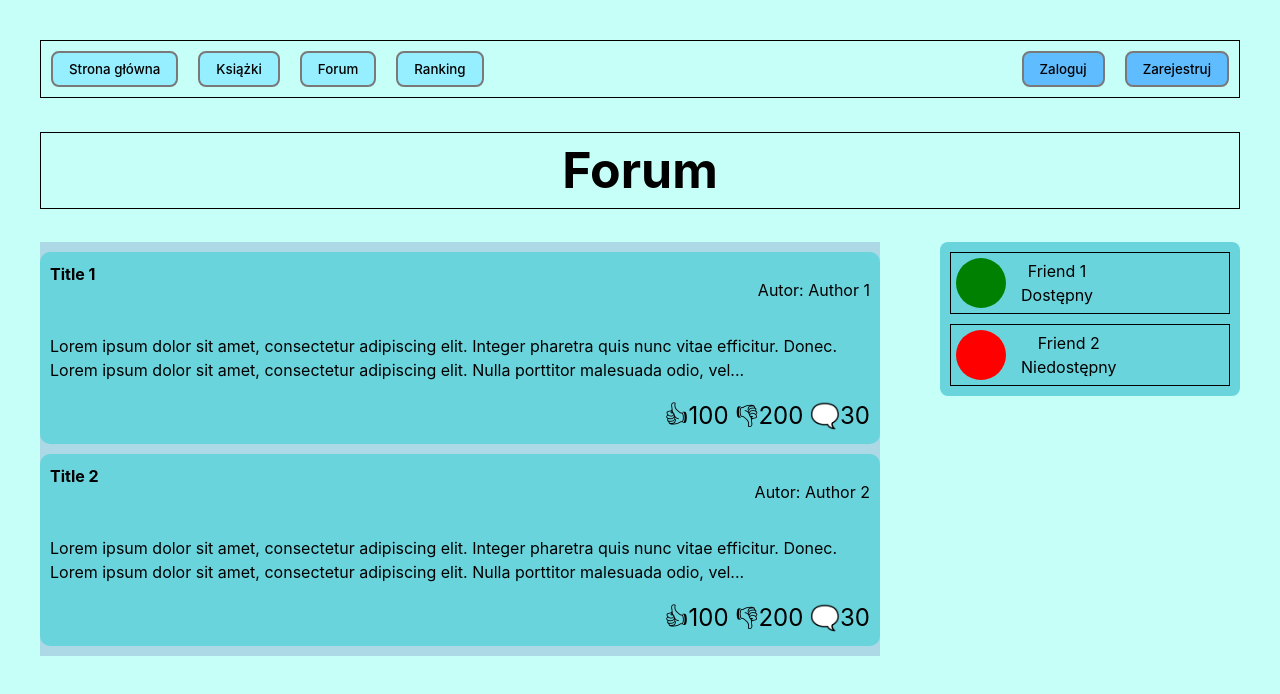
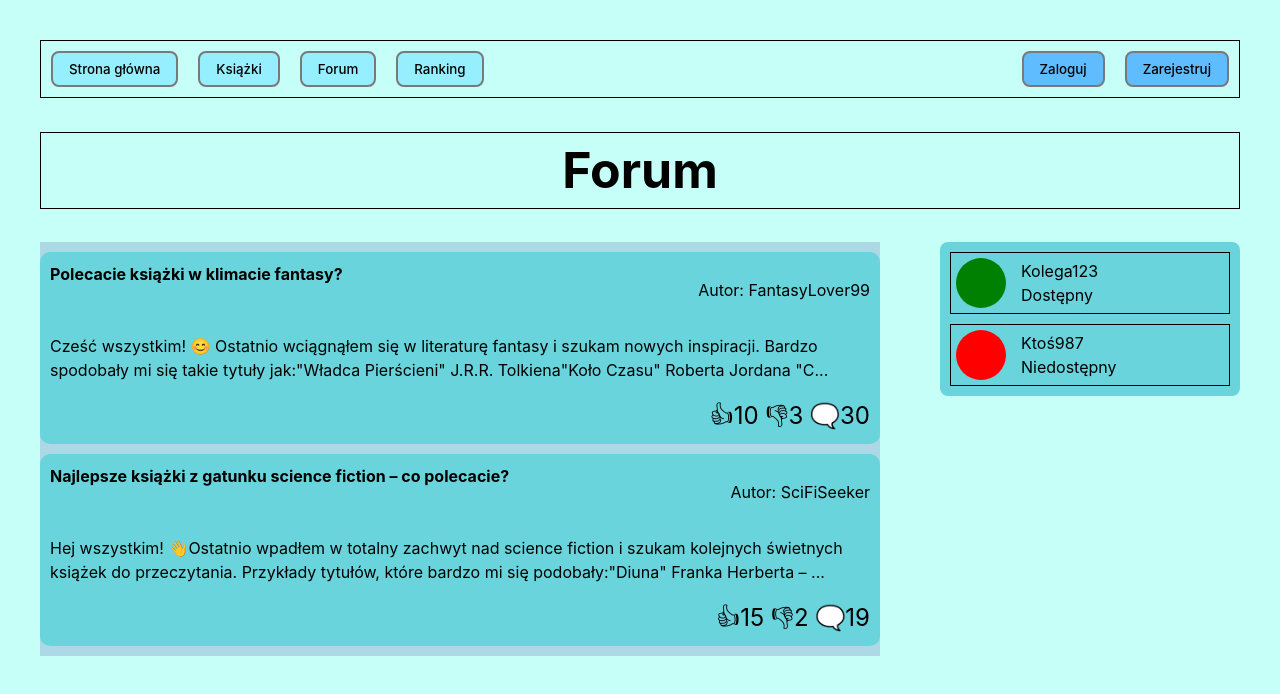
Before and after one commit to SzymonKita/aplikacja_czytelnicza, a React (Vite) app in the folder client/: page /forum in a window 1280 px wide. Shown: the top 694 px of the page. Built offline with nearby package versions, Linux system fonts and the light colour scheme.

Commit message:
Changers in project for presentation.

```diff
--- a/client/src/components/BookList/BookList.jsx
+++ b/client/src/components/BookList/BookList.jsx
@@ -22,7 +22,7 @@ const BookList = () => {
 
     return (
         <>
-            <Navigation title="Strona główna" />
+            <Navigation title="Lista książek" />
             <div className='container'>
                 <div className='content'>
                     <div className='bookList'>
@@ -41,8 +41,8 @@ const BookList = () => {
                     </div>
                 </div>
                 <div className='friendsList'>
-                    <FriendCard name='Friend 1' active={true} />
-                    <FriendCard name='Friend 2' active={false} />
+                    <FriendCard name='Kolega123' active={true} />
+                    <FriendCard name='Ktoś987' active={false} />
                 </div>
             </div>
         </>
--- a/client/src/components/BookList/Filter.jsx
+++ b/client/src/components/BookList/Filter.jsx
@@ -21,12 +21,12 @@ const Filter = () => {
             </div>
             <h3>Autor</h3>
             <div className='categories'>
-                <p><input type='checkbox' id='1' value='Autor' /><label for='1'>Autor1</label></p>
-                <p><input type='checkbox' id='2' value='Autor' /><label for='2'>Autor2</label></p>
-                <p><input type='checkbox' id='3' value='Autor' /><label for='3'>Autor3</label></p>
-                <p><input type='checkbox' id='4' value='Autor' /><label for='4'>Autor4</label></p>
-                <p><input type='checkbox' id='5' value='Autor' /><label for='5'>Autor5</label></p>
-                <p><input type='checkbox' id='6' value='Autor' /><label for='6'>Autor6</label></p>
+                <p><input type='checkbox' id='1' value='Autor' /><label for='1'>George Orwell</label></p>
+                <p><input type='checkbox' id='2' value='Autor' /><label for='2'>J.K. Rowling</label></p>
+                <p><input type='checkbox' id='3' value='Autor' /><label for='3'>Isaac Asimov</label></p>
+                <p><input type='checkbox' id='4' value='Autor' /><label for='4'>Jane Austen</label></p>
+                <p><input type='checkbox' id='5' value='Autor' /><label for='5'>George Orwell</label></p>
+                <p><input type='checkbox' id='6' value='Autor' /><label for='6'>Stephen King</label></p>
             </div>
             <Link to='/suggestBook'><button type='button'>Zaproponuj nową książkę</button></Link>
         </div>
--- a/client/src/components/Bookshelf/Bookshelf.jsx
+++ b/client/src/components/Bookshelf/Bookshelf.jsx
@@ -95,8 +95,8 @@ const Bookshelf = () => {
                     ))}
                 </div>
                 <div className="friendsList">
-                    <FriendCard name="Friend 1" active={true} />
-                    <FriendCard name="Friend 2" active={false} />
+                    <FriendCard name='Kolega123' active={true} />
+                    <FriendCard name='Ktoś987' active={false} />
                 </div>
             </div>
         </>
--- a/client/src/components/Forum/MainForum.jsx
+++ b/client/src/components/Forum/MainForum.jsx
@@ -3,8 +3,8 @@ import FriendCard from '../FriendCard.jsx'
 import MainForumCard from './MainForumCard.jsx'
 import './MainForum.css'
 
-const exampleParams = [{id: 1, title:'Title 1', author:'Author 1', text:'Lorem ipsum dolor sit amet, consectetur adipiscing elit. Integer pharetra quis nunc vitae efficitur. Donec. Lorem ipsum dolor sit amet, consectetur adipiscing elit. Nulla porttitor malesuada odio, vel feugiat arcu dictum ut. Vestibulum elementum leo neque, in consectetur risus lobortis vitae. Ut pharetra pellentesque nisi eget lobortis. Nunc accumsan enim nec rhoncus consectetur. Praesent ultricies commodo massa. Sed viverra pharetra rutrum. Vivamus dapibus consequat ex. Proin id magna at nisl interdum maximus. Proin vitae tempus libero. Vivamus volutpat facilisis ligula, eu feugiat mauris. Proin nec erat sit amet ante convallis malesuada at nec nunc. Mauris accumsan at leo a mattis. Duis in accumsan massa. Donec egestas lectus in urna tristique, a facilisis tellus consequat. Proin id semper nibh. In gravida justo in volutpat luctus. Proin at tincidunt arcu. Mauris eleifend, nisl eget tincidunt fringilla, augue lacus aliquam nisi, eu porta metus quam id felis. Quisque aliquet odio in mi bibendum fringilla. Pellentesque laoreet, orci eleifend.', likes: 100, dislikes: 200, comments: 30},
-    {id: 2, title:'Title 2', author:'Author 2', text:'Lorem ipsum dolor sit amet, consectetur adipiscing elit. Integer pharetra quis nunc vitae efficitur. Donec. Lorem ipsum dolor sit amet, consectetur adipiscing elit. Nulla porttitor malesuada odio, vel feugiat arcu dictum ut. Vestibulum elementum leo neque, in consectetur risus lobortis vitae. Ut pharetra pellentesque nisi eget lobortis. Nunc accumsan enim nec rhoncus consectetur. Praesent ultricies commodo massa. Sed viverra pharetra rutrum. Vivamus dapibus consequat ex. Proin id magna at nisl interdum maximus. Proin vitae tempus libero. Vivamus volutpat facilisis ligula, eu feugiat mauris. Proin nec erat sit amet ante convallis malesuada at nec nunc. Mauris accumsan at leo a mattis. Duis in accumsan massa. Donec egestas lectus in urna tristique, a facilisis tellus consequat. Proin id semper nibh. In gravida justo in volutpat luctus. Proin at tincidunt arcu. Mauris eleifend, nisl eget tincidunt fringilla, augue lacus aliquam nisi, eu porta metus quam id felis. Quisque aliquet odio in mi bibendum fringilla. Pellentesque laoreet, orci eleifend.', likes: 100, dislikes: 200, comments: 30}
+const exampleParams = [{id: 1, title:'Polecacie książki w klimacie fantasy?', author:'FantasyLover99', text:'Cześć wszystkim! 😊 Ostatnio wciągnąłem się w literaturę fantasy i szukam nowych inspiracji. Bardzo spodobały mi się takie tytuły jak:"Władca Pierścieni" J.R.R. Tolkiena"Koło Czasu" Roberta Jordana "Cień wiatru" Carlosa Ruiza Zafóna (choć to bardziej realizm magiczny). Szukam książek z bogato wykreowanymi światami, ciekawymi bohaterami i intrygującą fabułą. Czy macie jakieś ulubione tytuły, które polecilibyście komuś, kto uwielbia zatapiać się w magicznych krainach?Z góry dziękuję za wszystkie propozycje! 🙌P.S. Mile widziane mniej znane perełki, które warto odkryć!', likes: 10, dislikes: 3, comments: 30},
+    {id: 2, title:'Najlepsze książki z gatunku science fiction – co polecacie?', author:'SciFiSeeker', text:'Hej wszystkim! 👋Ostatnio wpadłem w totalny zachwyt nad science fiction i szukam kolejnych świetnych książek do przeczytania. Przykłady tytułów, które bardzo mi się podobały:"Diuna" Franka Herberta – za epicką skalę i polityczne intrygi."Koniec dzieciństwa" Arthura C. Clarke`a – niesamowicie wizjonerska książka."Neuromancer" Williama Gibsona – dla fanów cyberpunku coś genialnego.Chętnie poznam Wasze ulubione tytuły z tego gatunku. Interesuje mnie zarówno klasyka, jak i nowsze pozycje. Szczególnie zależy mi na książkach, które mają głębsze przesłanie albo przedstawiają złożone światy i technologie.Macie coś do polecenia? Dzięki z góry! 🚀', likes: 15, dislikes: 2, comments: 19}
 ]
 const MainForum = () => {
     return (
@@ -17,8 +17,8 @@ const MainForum = () => {
                     ))}
                 </div>
                 <div className='friendsList'>
-                    <FriendCard name='Friend 1' active={true} />
-                    <FriendCard name='Friend 2' active={false} />
+                    <FriendCard name='Kolega123' active={true} />
+                    <FriendCard name='Ktoś987' active={false} />
                 </div>
             </div>
         </>
--- a/client/src/components/Profile/Profile.jsx
+++ b/client/src/components/Profile/Profile.jsx
@@ -61,8 +61,8 @@ const Profile = () => {
           </div>
         </div>
         <div className='friendsList'>
-          <FriendCard name='Friend 1' active={true} />
-          <FriendCard name='Friend 2' active={false} />
+          <FriendCard name='Kolega123' active={true} />
+          <FriendCard name='Ktoś987' active={false} />
         </div>
       </div>
     </>
--- a/client/src/components/Profile/ProfileInfo.jsx
+++ b/client/src/components/Profile/ProfileInfo.jsx
@@ -19,13 +19,11 @@ const ProfileInfo = () => {
                 ✎ Zmień awatar
             </p>
             <p className='stats'>
-                <h2>Nazwa użytkownika</h2>
+                <h2>EpicReader</h2>
                 <h3>Statystyki</h3>
-                Statystyka 1 : 10000111<br />
-                Statystyka 2 : 5000<br />
-                Statystyka 3 : 790<br />
-                Statystyka 4 : 25<br />
-                Statystyka 5 : 3<br />
+                Ilość przeczytanych stron : 2345<br />
+                Ilość przeczytanych książek : 4<br />
+                Ilość minut spędzonych na czytaniu : 1000<br />
             </p>
             <button type='button' className='logout' onClick={handleLogout}>Wyloguj</button>
         </div>
--- a/client/src/components/Session/Session.jsx
+++ b/client/src/components/Session/Session.jsx
@@ -114,8 +114,8 @@ const Session = () => {
                     </div>
                 </div>
                 <div className='friendsList'>
-                    <FriendCard name='Friend 1' active={true} />
-                    <FriendCard name='Friend 2' active={false} />
+                    <FriendCard name='Kolega123' active={true} />
+                    <FriendCard name='Ktoś987' active={false} />
                 </div>
             </div>
         </>
--- a/client/src/components/SuggestBook/ImageDropZone.jsx
+++ b/client/src/components/SuggestBook/ImageDropZone.jsx
@@ -37,7 +37,7 @@ function ImageDropZone({ onUploadSuccess }) {
             {imageSrc ? (
                 <img src={imageSrc} alt="Dropped" style={{ maxWidth: '100%', maxHeight: '100%' }} />
             ) : (
-                <p>Drag & Drop an image here</p>
+                <p>Przeciągnij i upuść obrazek tutaj</p>
             )}
         </div>
     );
--- a/client/src/components/SuggestBook/SuggestBook.jsx
+++ b/client/src/components/SuggestBook/SuggestBook.jsx
@@ -92,8 +92,8 @@ const SuggestBook = () => {
                     </form>
                 </div>
                 <div className='friendsList'>
-                    <FriendCard name='Friend 1' active={true} />
-                    <FriendCard name='Friend 2' active={false} />
+                    <FriendCard name='Kolega123' active={true} />
+                    <FriendCard name='Ktoś987' active={false} />
                 </div>
             </div>
         </>
--- a/client/src/index.css
+++ b/client/src/index.css
@@ -93,6 +93,7 @@ h1 {
 .friendInfo{
   display: flex;
   flex-direction: column;
+  text-align: start;
 }
 
 .friendInfo p{
```
